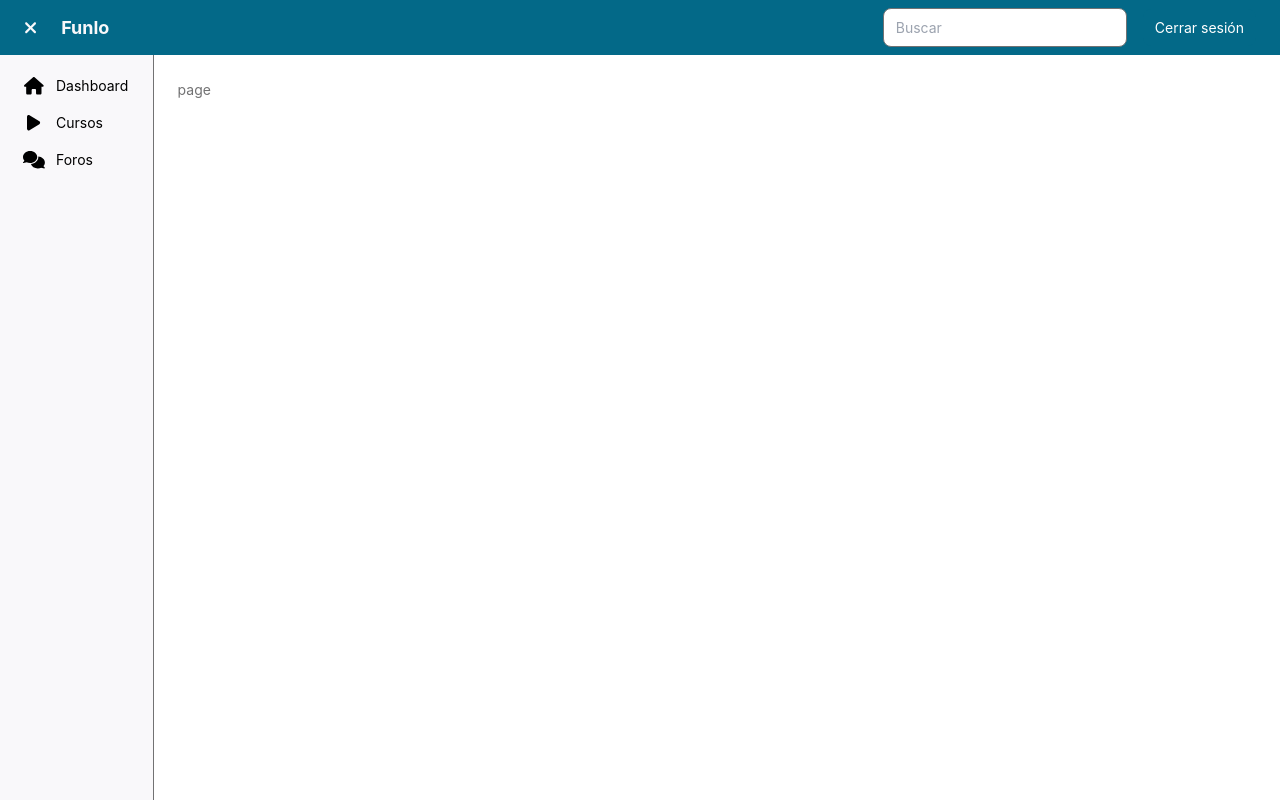
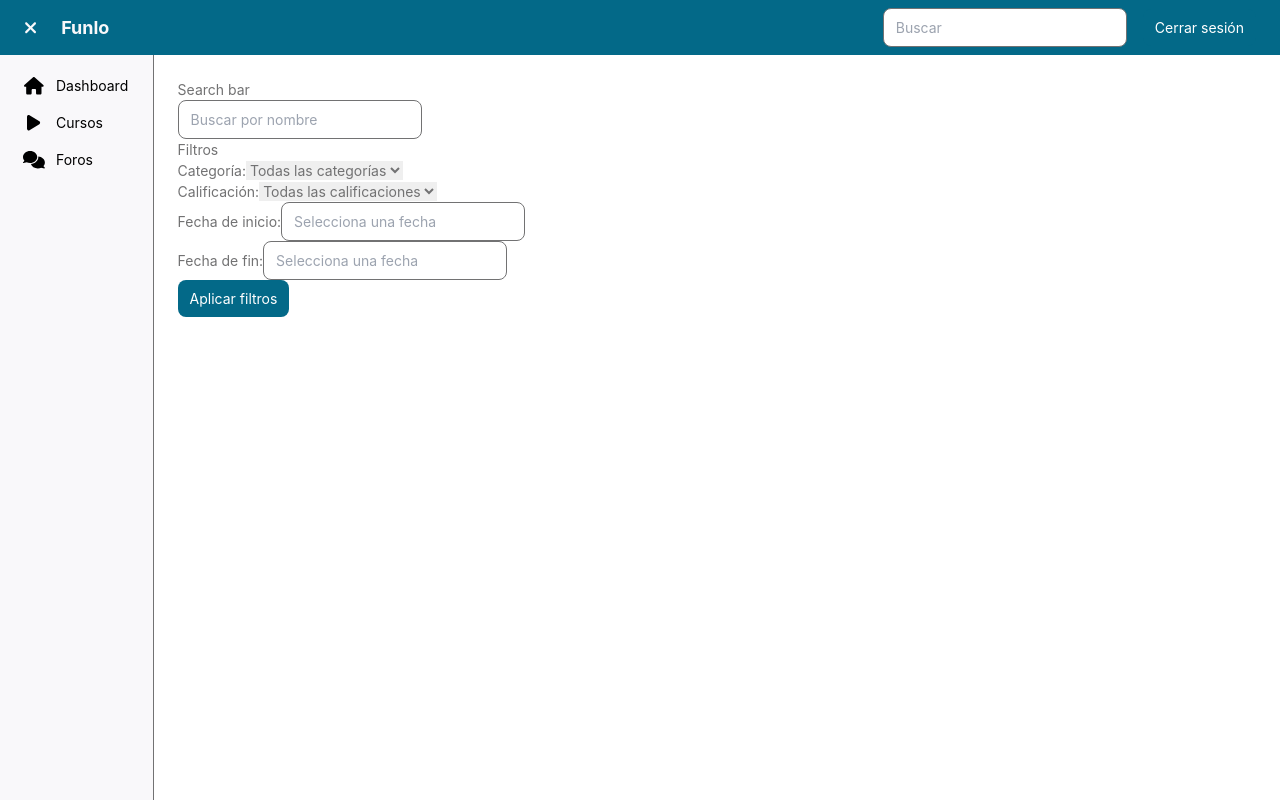
Before and after one commit to Tomasrv333/frontend-funlo, a Next.js app: page /pages/dashboard/courses in a window 1280 px wide. Built offline with nearby package versions, Linux system fonts and the light colour scheme.

Commit message:
update: login api route token validation

```diff
--- a/package.json
+++ b/package.json
@@ -17,6 +17,7 @@
     "jwt-decode": "^4.0.0",
     "next": "14.2.15",
     "react": "^18",
+    "react-datepicker": "^7.5.0",
     "react-dom": "^18"
   },
   "devDependencies": {
--- /dev/null
+++ b/src/app/pages/dashboard/courses/layout.js
@@ -0,0 +1,16 @@
+"use client"
+
+import Header from '../../../components/header';
+import { useState } from 'react';
+
+export default function Layout({ children }) {
+
+  return (
+    <div className="flex h-screen p-6 flex-col md:overflow-hidden">
+      <div>Search bar</div>
+      <div className="w-full h-full flex">
+        <div className="">{children}</div>
+      </div>
+    </div>
+  );
+}
--- a/src/app/pages/dashboard/courses/page.js
+++ b/src/app/pages/dashboard/courses/page.js
@@ -1,9 +1,95 @@
-import React from 'react'
+"use client"
+
+import { useState, useEffect } from 'react';
+import DatePicker from 'react-datepicker';
+import 'react-datepicker/dist/react-datepicker.css';
 
 const page = () => {
+  const [categories, setCategories] = useState([]);
+  const [searchParams, setSearchParams] = useState({
+    name: '',
+    category: '',
+    rating: '',
+    startDate: null,
+    endDate: null,
+  });
+
+  // useEffect(() => {
+  //   // Obtener las categorías para el filtro
+  //   fetch('/api/categories')
+  //     .then(response => response.json())
+  //     .then(data => setCategories(data));
+  // }, []);
+
+  const handleSearch = () => {
+    // const query = new URLSearchParams(searchParams).toString();
+    // // Realizar la búsqueda (puedes ajustar según sea necesario)
+    // console.log(`Realizar búsqueda con query: ${query}`);
+  };
+
   return (
-    <div>page</div>
-  )
+    <div className="search-bar">
+      {/* Input para la búsqueda por nombre */}
+      <input
+        type="text"
+        placeholder="Buscar por nombre"
+        value={searchParams.name}
+        onChange={(e) => setSearchParams({ ...searchParams, name: e.target.value })}
+        className="search-input"
+      />
+
+      {/* Etiqueta 'a' con el menú desplegable de filtros */}
+      <div className="filter-wrapper">
+        <a href="#" className="filter-trigger">Filtros</a>
+        <div className="filter-menu">
+          <div>
+            <label>Categoría:</label>
+            <select
+              value={searchParams.category}
+              onChange={(e) => setSearchParams({ ...searchParams, category: e.target.value })}
+            >
+              <option value="">Todas las categorías</option>
+              {categories.map(category => (
+                <option key={category} value={category}>{category}</option>
+              ))}
+            </select>
+          </div>
+
+          <div>
+            <label>Calificación:</label>
+            <select
+              value={searchParams.rating}
+              onChange={(e) => setSearchParams({ ...searchParams, rating: e.target.value })}
+            >
+              <option value="">Todas las calificaciones</option>
+              <option value="4">4 estrellas y más</option>
+              <option value="5">5 estrellas</option>
+            </select>
+          </div>
+
+          <div>
+            <label>Fecha de inicio:</label>
+            <DatePicker
+              selected={searchParams.startDate}
+              onChange={(date) => setSearchParams({ ...searchParams, startDate: date })}
+              placeholderText="Selecciona una fecha"
+            />
+          </div>
+
+          <div>
+            <label>Fecha de fin:</label>
+            <DatePicker
+              selected={searchParams.endDate}
+              onChange={(date) => setSearchParams({ ...searchParams, endDate: date })}
+              placeholderText="Selecciona una fecha"
+            />
+          </div>
+
+          <button onClick={handleSearch} className="search-button">Aplicar filtros</button>
+        </div>
+      </div>
+    </div>
+  );
 }
 
 export default page
--- a/src/app/pages/dashboard/layout.js
+++ b/src/app/pages/dashboard/layout.js
@@ -16,7 +16,7 @@ export default function Layout({ children }) {
       <Header onToggleSidebar={toggleSidebar} isSidebarOpen={isSidebarOpen}/>
       <div className="w-full h-full flex">
         <SideNav isOpen={isSidebarOpen}/>
-        <div className={`flex-grow p-6 md:overflow-y-auto transition-all duration-300 ${isSidebarOpen ? 'ml-[12vw]' : 'ml-0'}`}>{children}</div>
+        <div className={`flex-grow md:overflow-y-auto transition-all duration-300 ${isSidebarOpen ? 'ml-[12vw]' : 'ml-0'}`}>{children}</div>
       </div>
     </div>
   );
--- a/src/app/pages/dashboard/page.js
+++ b/src/app/pages/dashboard/page.js
@@ -2,7 +2,7 @@ import CourseCard from '../../components/courses/courseCard';
 
 export default function Page() {
     return (
-        <>
+        <div className='p-6'>
             <div className="bg-primary h-[30vh] rounded-lg mb-8">
 
             </div>
@@ -17,6 +17,6 @@ export default function Page() {
                     <CourseCard/>
                 </div>
             </div>
-        </>
+        </div>
     );
 }
```
Also changed, not shown: 1 other file (tests, documents, lock files or other folders).
